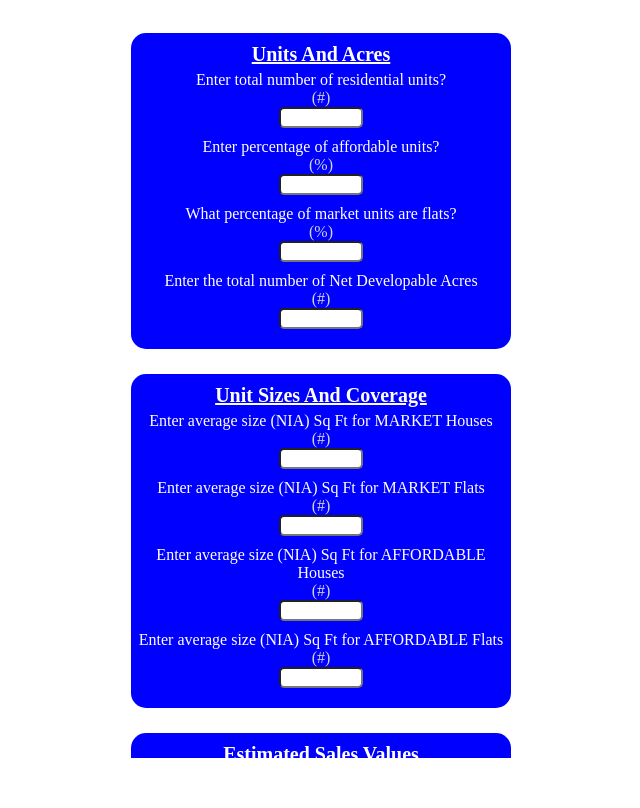
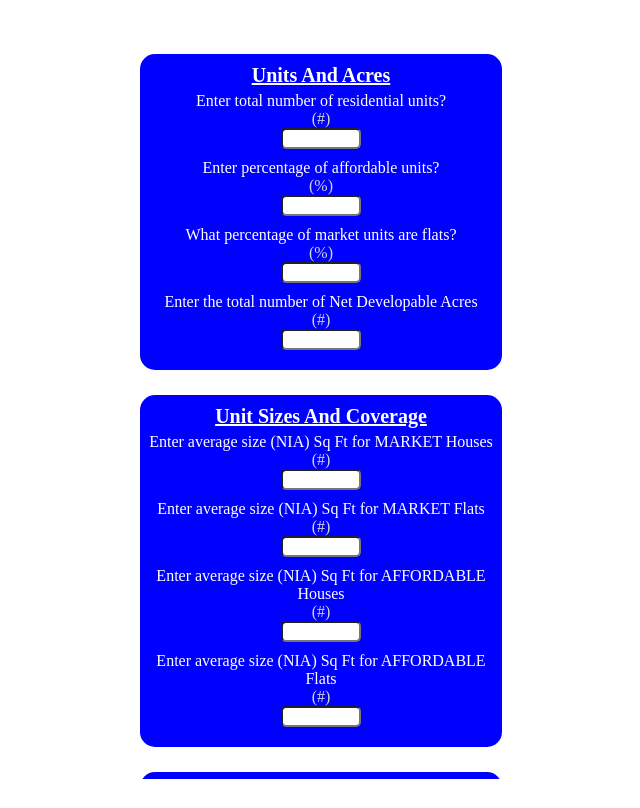
Before and after one commit to tb38r/land-value-calculator, a website: page src/index.html in a window 1280 px wide. Shown: the whole page, without its empty margins (319-959 px from the left). Drawn offline with Linux system fonts and the light colour scheme.

Commit message:
minor styling fixes

```diff
--- a/src/assets/index.css
+++ b/src/assets/index.css
@@ -8,9 +8,8 @@
 }
 
 #root {
-  width: 100%;
+  height: 99vh;
   margin: 0 auto;
-  /* padding: 2rem; */
   text-align: center;
   position: relative;
   display: flex;
@@ -26,7 +25,7 @@ input{
   width: 20%;
 }
 .main-container{
-  width: 30%;
+  width: 40%;
   height: 700px;
   background-color: white;
   display: flex;
@@ -38,6 +37,11 @@ input{
 
 }
 
+
+#myForm{
+  display: flex;
+  justify-content: center;
+}
 
 
 .submit-button{
--- a/src/index.html
+++ b/src/index.html
@@ -8,9 +8,9 @@
     <title>W22 Land Value Calculator</title>
   </head>
   <body>
-    <form id="myForm">
-      <div id="root">
-        <div class="main-container">
+    <div id="root">
+      <form id="myForm">
+      <div class="main-container">
           <div class="container-outer">
             <div class="container-title">Units and Acres</div>
             <div class="inner-container">
```
